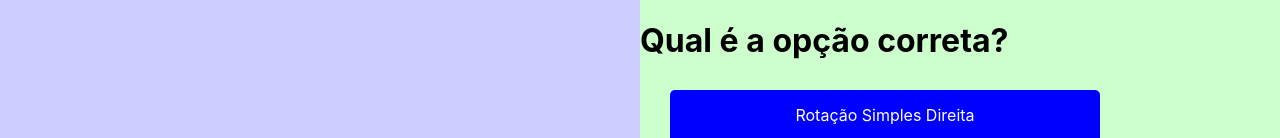
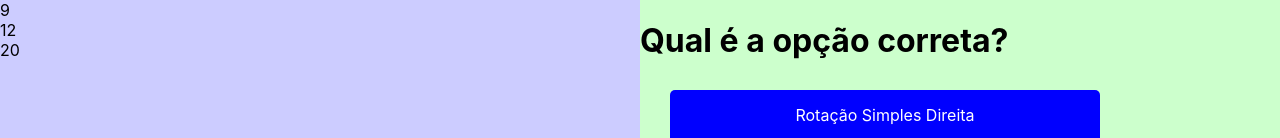
Before and after one commit to filipetoyoshima/train-avl-n-redblack-trees, a React (Create React App) app: page / in a window 1280 px wide. Shown: the top 138 px of the page. Built offline with nearby package versions, Linux system fonts and the light colour scheme.

Commit message:
created basic structure for render tree

```diff
--- a/package.json
+++ b/package.json
@@ -5,6 +5,7 @@
   "dependencies": {
     "react": "^16.11.0",
     "react-dom": "^16.11.0",
+    "react-lineto": "^3.1.3",
     "react-scripts": "3.2.0"
   },
   "scripts": {
--- /dev/null
+++ b/src/components/TreeNode/index.js
@@ -0,0 +1,29 @@
+import React from 'react';
+import LineTo from 'react-lineto';
+
+export default class TreeNode extends React.Component {
+
+    componentDidMount() {
+        console.log(this.props.tree, "tree");
+    }
+
+    renderIfExists(node) {
+        if (node !== null) return (
+            <TreeNode tree={node}/>
+        )
+    }
+
+    render() {
+        let node = this.props.tree;
+        if(!node) return <></>;
+        return(
+            <>
+            <div>
+                {node.value}
+            </div>
+            {this.renderIfExists(node.right)}
+            {this.renderIfExists(node.left)}
+            </>
+        )
+    }
+}
--- a/src/objects/tree.js
+++ b/src/objects/tree.js
@@ -32,7 +32,6 @@ export function generateTree(type) {
     switch (type) {
         case 'rightSimple':
             return rightSimpleTree();
-            break;
         case 'leftSimple':
             break;
         case 'middleRightRight':
--- a/src/screens/Game/index.js
+++ b/src/screens/Game/index.js
@@ -4,11 +4,13 @@ import styles from './style';
 
 import avlOptions from './../../assets/options/avl'
 import { generateTree } from './../../objects/tree';
+import TreeNode from './../../components/TreeNode';
 
 export default class Game extends React.Component {
 
     state = {
         options: [],
+        tree: null,
     }
 
     componentDidMount() {
@@ -20,11 +22,13 @@ export default class Game extends React.Component {
             default:
                 break;
         }
+
+        let tree = generateTree('rightSimple');
         this.setState({
-            options : options
+            options : options,
+            tree: tree,
         })
 
-        let tree = generateTree('rightSimple');
         console.log(tree);
     }
 
@@ -32,7 +36,7 @@ export default class Game extends React.Component {
         return (
             <div style={styles.container}>
                 <div style={styles.left}>
-
+                    <TreeNode tree={this.state.tree}/>
                 </div>
                 <div style={styles.right}>
                     <h1>
```
Also changed, not shown: 1 other file (tests, documents, lock files or other folders).
